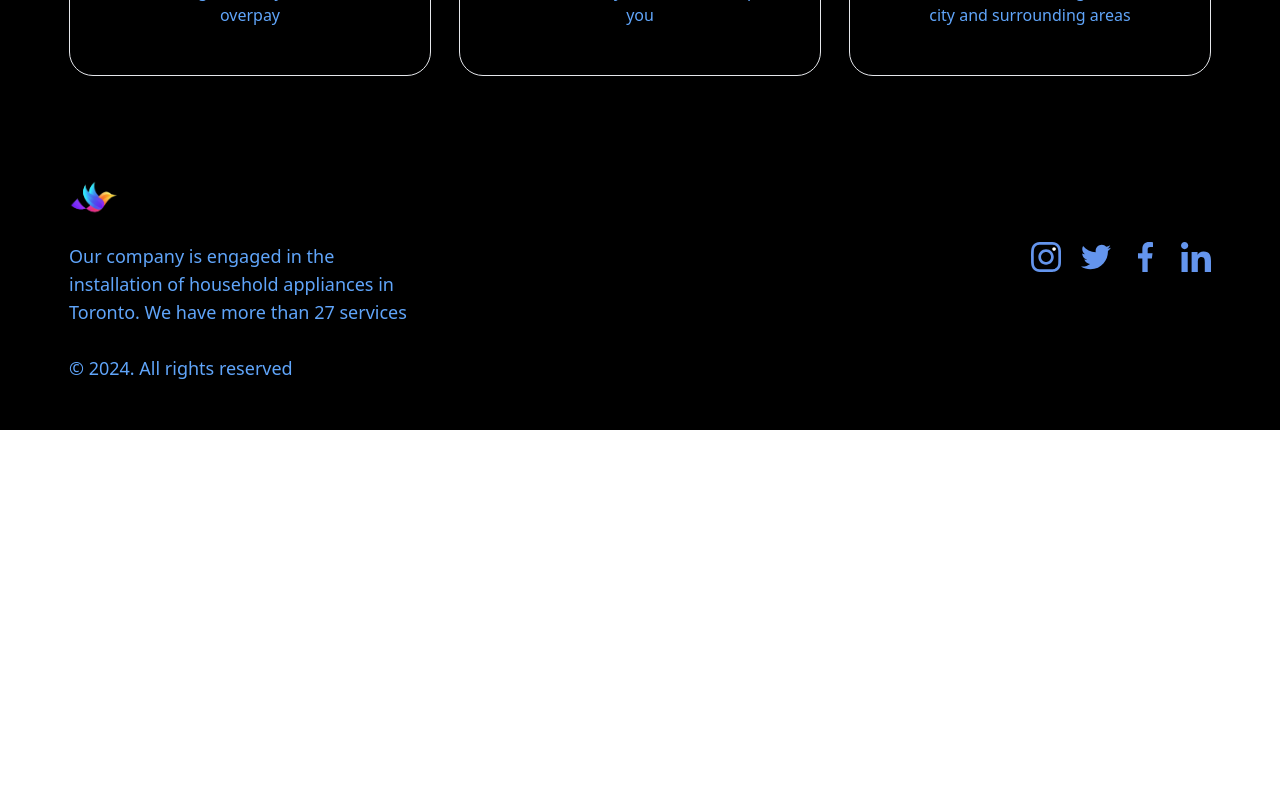
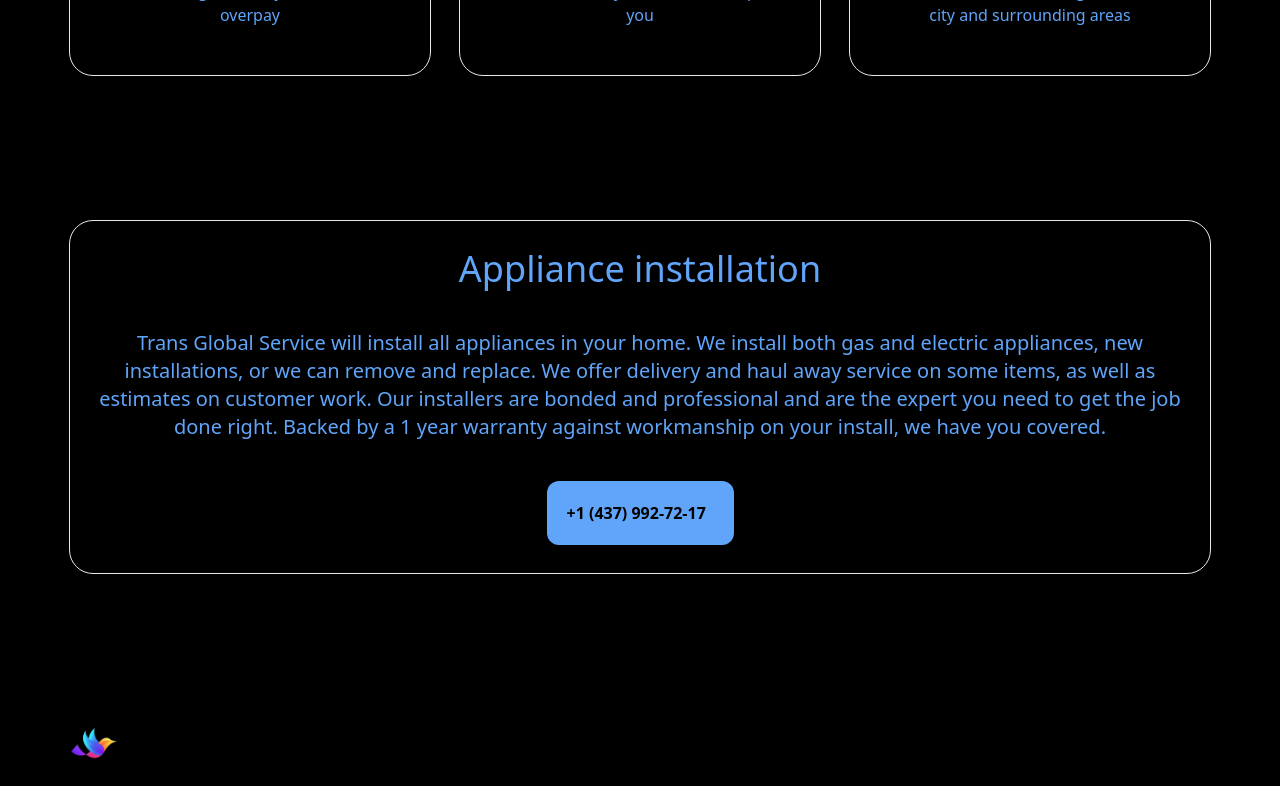
Before and after one commit to Yaroslav0102030405/06-Toronto, a React (Create React App) app: page / in a window 1280 px wide. Shown: the part 1480-2266 px from the top of the page. Before the commit the page ends 1910 px from the top, so only its background shows below. Built offline with nearby package versions, Linux system fonts and the light colour scheme.

Commit message:
section installation

```diff
--- a/src/App.tsx
+++ b/src/App.tsx
@@ -5,6 +5,7 @@
 import Hero from "./components/Hero/Hero";
 import Advantages from "./components/Advantages/Advantages";
 import Footer from "./components/Footer/Footer";
+import Installation from "./components/Installation/Instalation";
 
 // let test: string = 'test';
 // test = 'test2';
@@ -16,6 +17,7 @@
       <main>
         <Hero />
         <Advantages />
+        <Installation />
       </main>
       <Footer />
     </>
--- a/src/components/Hero/Hero.tsx
+++ b/src/components/Hero/Hero.tsx
@@ -1,6 +1,7 @@
 import React from "react";
 import Button from "../../reusable-components/Button/Button";
 import HeroImage from "../../Image/hero-image2.png";
+// import Hero2 from "../../Image/logo2.png";
 
 const Hero = () => {
   return (
--- /dev/null
+++ b/src/components/Installation/Instalation.tsx
@@ -0,0 +1,41 @@
+import Phone from "../Phone/Phone";
+
+const Installation = () => {
+  return (
+    <>
+      <section className="installation py-24 bg-black">
+        <div className="container mx-auto px-3.5">
+          <div className="wqpper p-7 border rounded-3xl">
+            {/* <h2 className="text-4xl mb-10 text-center text-blue-400">
+              Installations
+            </h2> */}
+            {/* <p className="text-xl mb-10 text-center text-blue-400">
+              In today’s busy world time is valuable, so let our licensed,
+              authorized professionals complete your installation or assembly
+              giving you back your time and giving you piece of mind. We will
+              call to schedule a time convenient for you, come to your home and
+              complete the professional installation or assembly, and we can
+              even look after the environmental disposal of your old appliances
+              too.
+            </p> */}
+            <h3 className="text-4xl mb-10 text-center text-blue-400">
+              Appliance installation
+            </h3>
+            <p className="text-xl mb-10 text-center text-blue-400">
+              Trans Global Service will install all appliances in your home. We
+              install both gas and electric appliances, new installations, or we
+              can remove and replace. We offer delivery and haul away service on
+              some items, as well as estimates on customer work. Our installers
+              are bonded and professional and are the expert you need to get the
+              job done right. Backed by a 1 year warranty against workmanship on
+              your install, we have you covered.
+            </p>
+            <Phone />
+          </div>
+        </div>
+      </section>
+    </>
+  );
+};
+
+export default Installation;
--- /dev/null
+++ b/src/components/Phone/Phone.tsx
@@ -0,0 +1,14 @@
+const Phone = () => {
+  return (
+    <>
+      <a
+        className="block w-[187px] m-auto p-5 rounded-xl font-bold mt-10 text-black bg-blue-400 hover:bg-white focus:bg-white"
+        href="tel:+14379927217"
+      >
+        +1 (437) 992-72-17
+      </a>
+    </>
+  );
+};
+
+export default Phone;
--- a/src/reusable-components/Logo/Logo.tsx
+++ b/src/reusable-components/Logo/Logo.tsx
@@ -1,5 +1,6 @@
 import React from "react";
 import LogoImage from "../../Image/logo.png";
+// import Logo2 from "../../Image/logo2.png";
 
 const Logo = () => {
   return (
```
Also changed, not shown: src/Image/logo2.png (added), src/Image/svg/instagram 2.svg.
